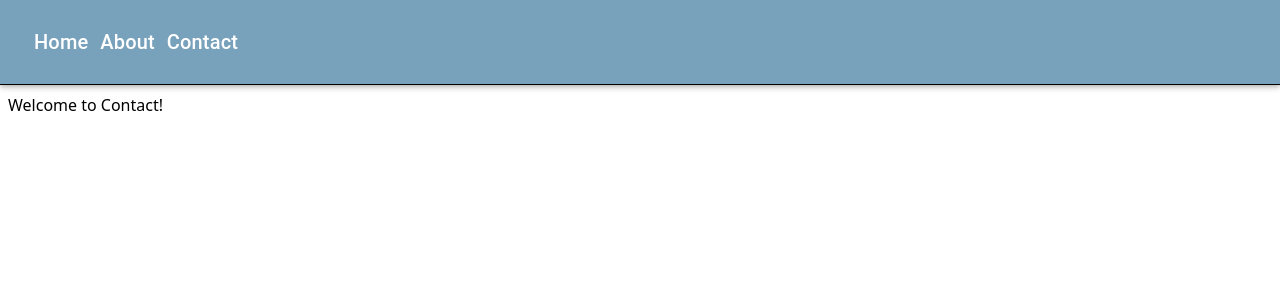
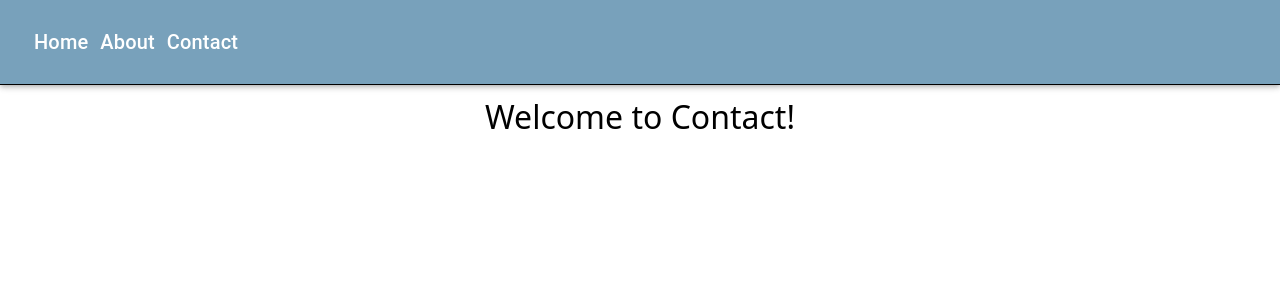
Before and after one commit to CrumpetCoding/dogsitting-website, a React (Vite) app: page /contact in a window 1280 px wide. Shown: the top 300 px of the page. Built offline with nearby package versions, Linux system fonts and the light colour scheme.

Commit message:
Styled headings

```diff
--- a/src/routes/about.tsx
+++ b/src/routes/about.tsx
@@ -6,6 +6,6 @@ export const Route = createFileRoute('/about')({
 
 function About() {
     return <div className="p-2">
-        <h3>Welcome to About!</h3>
+        <h1 id='headings'>Welcome to About!</h1>
     </div>
 }
--- a/src/routes/contact.tsx
+++ b/src/routes/contact.tsx
@@ -6,6 +6,6 @@ export const Route = createFileRoute('/contact')({
 
 function RouteComponent() {
   return <div className="p-2">
-    <h3>Welcome to Contact!</h3>
+    <h1 id='headings'>Welcome to Contact!</h1>
   </div>
 }
--- a/src/routes/index.tsx
+++ b/src/routes/index.tsx
@@ -7,7 +7,7 @@ export const Route = createFileRoute('/')({
 function Index() {
   return (
     <div className="p-2">
-      <h3>Welcome Home!</h3>
+      <h1 id="headings">Welcome Home!</h1>
     </div>
   )
 }
--- a/src/styles.css
+++ b/src/styles.css
@@ -14,3 +14,9 @@ body,
 body {
   margin: 0;
 }
+
+#headings {
+  display: flex;
+  font-size: 200%;
+  justify-content: center;
+}
```
